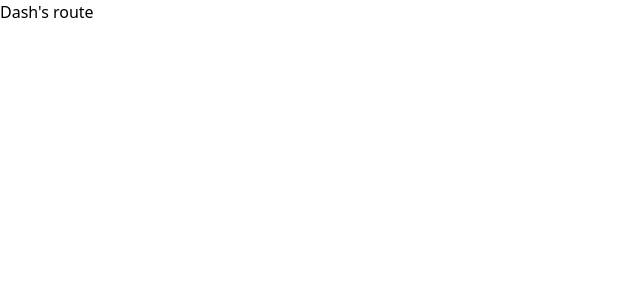
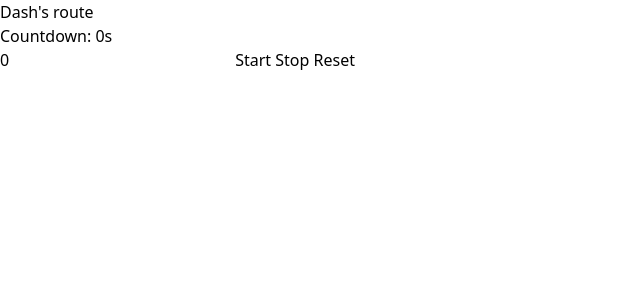
Before and after one commit to justinschwerdtfeger/axxess-hackathon, a SvelteKit app: page /dash in a window 1280 px wide. Shown: the top 300 px of the page, without its empty margins (0-640 px from the left). Built offline with nearby package versions, Linux system fonts and the light colour scheme.

Commit message:
Made timer and alarm with sound

```diff
--- a/src/routes/dash/+page.svelte
+++ b/src/routes/dash/+page.svelte
@@ -1 +1,52 @@
 <p>Dash's route</p>
+<script lang="js">
+    let time = 0;
+    // @ts-ignore
+    let interval;
+    let alarm = new Audio("beep.mp3"); // Example sound
+    let remainingTime = time;
+    function startTimer(){
+        // @ts-ignore
+        if(!interval && remainingTime > 0) {
+            interval = setInterval(() => {
+                if(remainingTime > 0){
+                    // @ts-ignore
+                    remainingTime -= 1;
+                }else{
+                    // @ts-ignore
+                    clearInterval(interval);
+                    playAlarm();
+                interval = null;
+            }
+        }, 1000)
+            }
+        }
+    // @ts-ignore
+    function resetTimer() {
+        // @ts-ignore
+        stopTimer();
+        remainingTime = time;
+    }
+    // @ts-ignore
+    function updateTime(event){
+        // @ts-ignore
+        time = parseInt(event.target.value) || 0;
+        // @ts-ignore
+        resetTimer();
+    }
+    function stopTimer() {
+    // @ts-ignore
+    clearInterval(interval);
+    interval = null;
+    }
+    function playAlarm() {
+    alarm.play();
+    alert("Time's up!"); // Optional: show an alert
+  }
+
+</script>
+<h1>Countdown: {remainingTime}s</h1>
+<input type="number" bind:value={time} min="1" on:change={updateTime} />
+<button on:click={startTimer}>Start</button>
+<button on:click={stopTimer}>Stop</button>
+<button on:click={resetTimer}>Reset</button>
```
Also changed, not shown: 1 other file (tests, documents, lock files or other folders).
